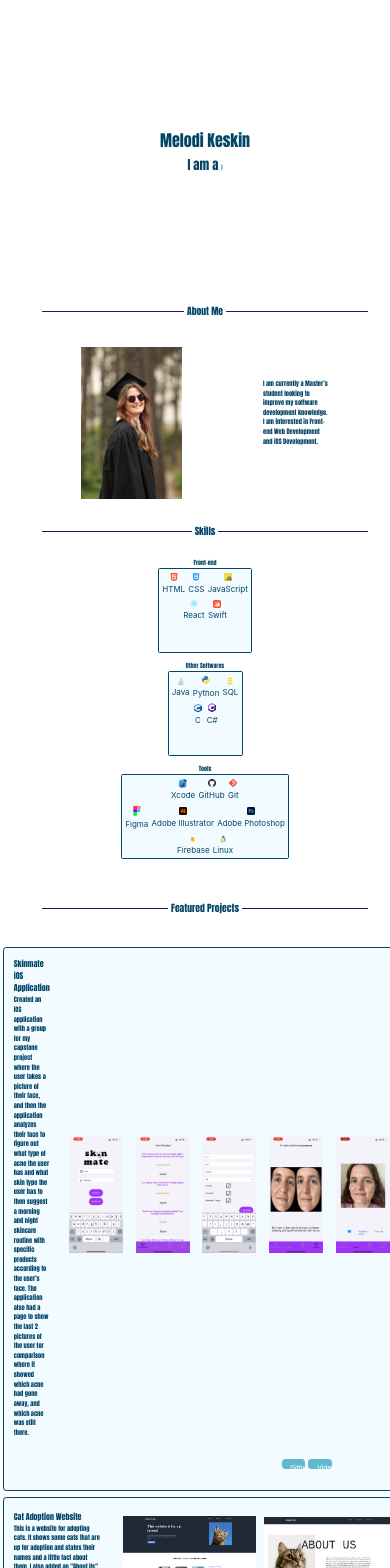
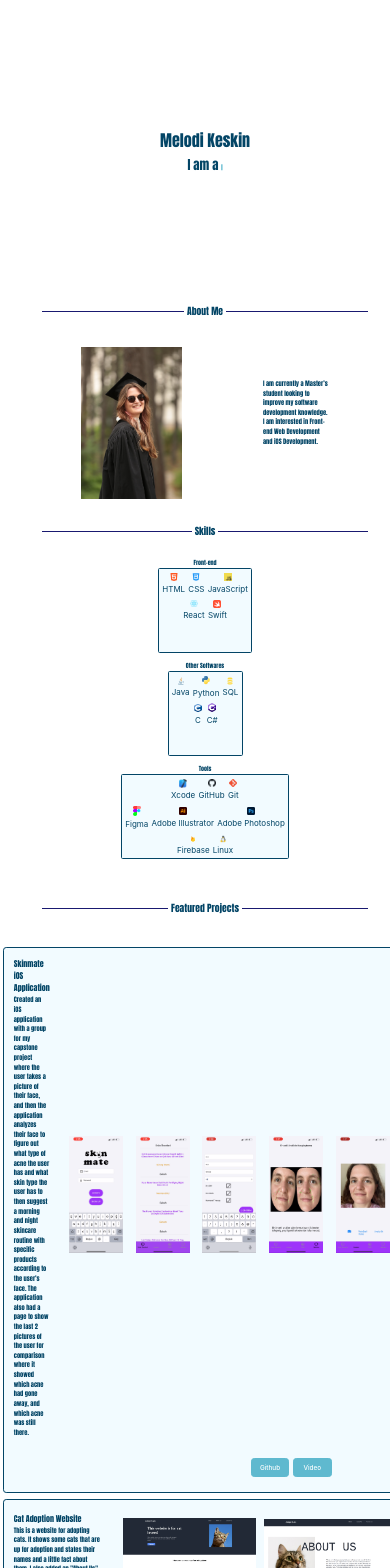
Before and after one commit to makimakimek/Portfolio, a React (Vite) app: page / in a window 390 px wide. Shown: the top 1568 px of the page. Built offline with nearby package versions, Linux system fonts and the light colour scheme.

Commit message:
button components changed for phone

```diff
--- a/src/App.css
+++ b/src/App.css
@@ -547,8 +547,8 @@ a.link {
   .buttons {
     margin: 0.06em;
     border-radius: 0.5em;
-    width: 3.6em;
-    height: 1em;
+    width: 6em;
+    height: 3em;
     font-size: 0.4em;
   }
 
```
